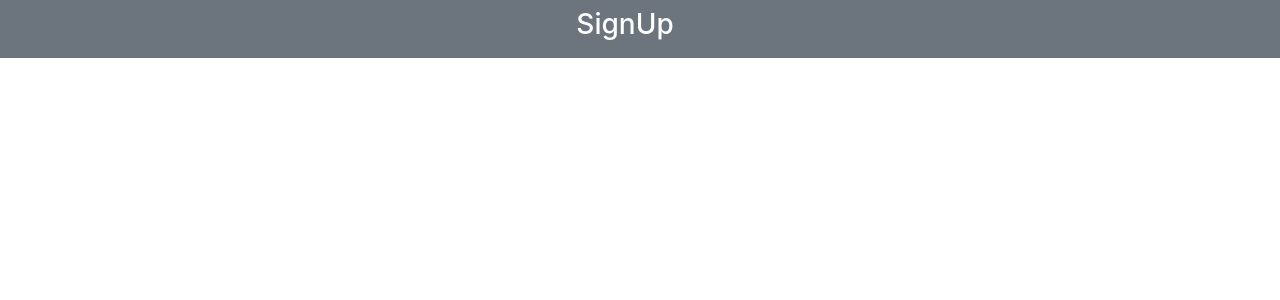
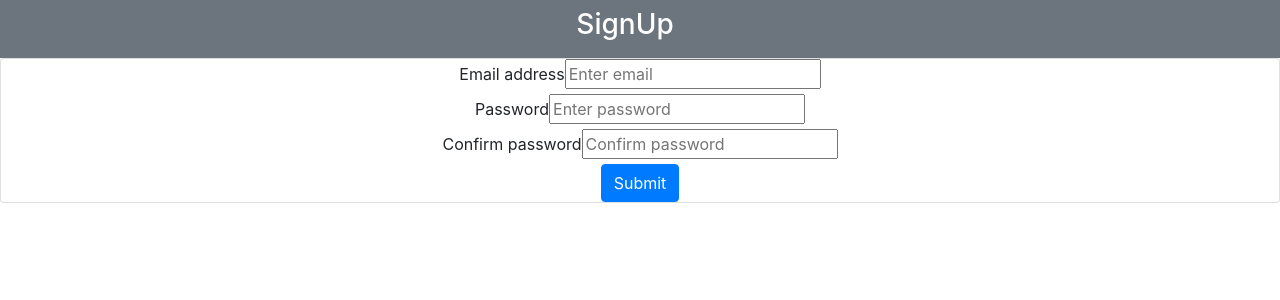
Before and after one commit to aachalV/10-React-Login-Page-Form-Submission, a React (Create React App) app: page / in a window 1280 px wide. Shown: the top 300 px of the page. Built offline with nearby package versions, Linux system fonts and the light colour scheme.

Commit message:
Signup component implemented
Basic form structure implemented

```diff
--- a/src/App.js
+++ b/src/App.js
@@ -1,9 +1,12 @@
 import "./App.css";
 import Header from "../src/components/Header/Header";
+import Signup from "./components/Forms/Signup";
+
 function App() {
   return (
     <div className="App">
       <Header />
+      <Signup />
     </div>
   );
 }
--- /dev/null
+++ b/src/components/Forms/Signup.jsx
@@ -0,0 +1,25 @@
+function Signup(props) {
+  return (
+    <div className="card">
+      <form action="">
+        <div>
+          <label htmlFor="email">Email address</label>
+          <input type="email" id="email" placeholder="Enter email" />
+        </div>
+        <div>
+          <label htmlFor="password">Password</label>
+          <input type="password" id="password" placeholder="Enter password" />
+        </div>
+        <div>
+          <label htmlFor="confirm-password">Confirm password</label>
+          <input type="password" id="password" placeholder="Confirm password" />
+        </div>
+        <button type="submit" className="btn btn-primary">
+          Submit
+        </button>
+      </form>
+    </div>
+  );
+}
+
+export default Signup;
```
Also changed, not shown: 2 other files (tests, documents, lock files or other folders).
